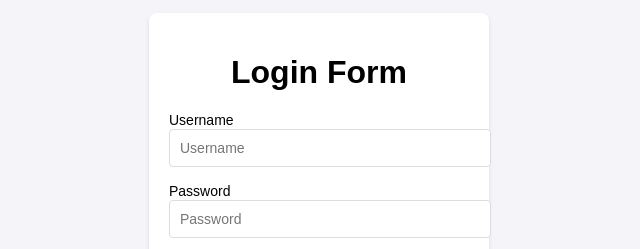
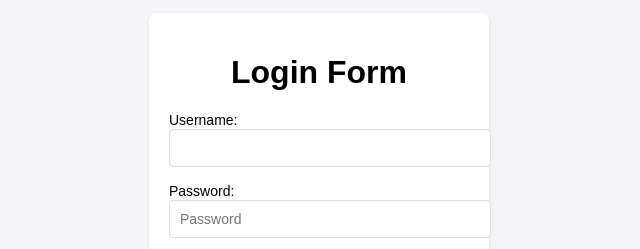
Before and after one commit to acciojob/remember-me-login-form-Diptanu12, a website: page main.html in a window 1280 px wide. Shown: the part 214-463 px from the top of the page, 321-961 px from the left. Drawn offline with Linux system fonts and the light colour scheme.

Commit message:
created a submission

```diff
--- a/main.html
+++ b/main.html
@@ -13,11 +13,14 @@
         <h1>Login Form</h1>
         <form id="loginForm">
             <div>
-				<label for="username">Username</label>
-                <input type="text" id="username" placeholder="Username" required>
+
+    <label for="username">Username:</label>
+    <input type="text" id="username" name="username">
+
+
             </div>
             <div>
-				<label for="password">Password</label>
+				<label for="password">Password:</label>
                 <input type="password" id="password" placeholder="Password" required>
             </div>
             <div>
```
